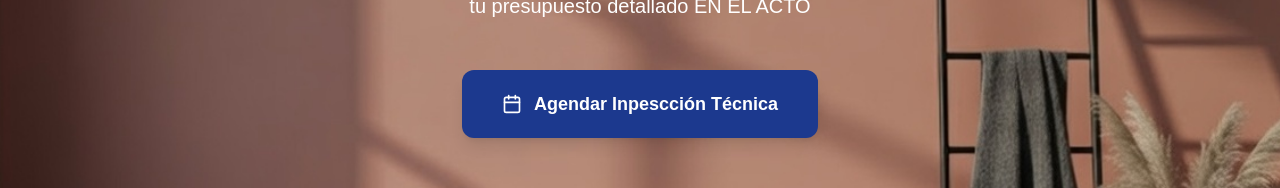
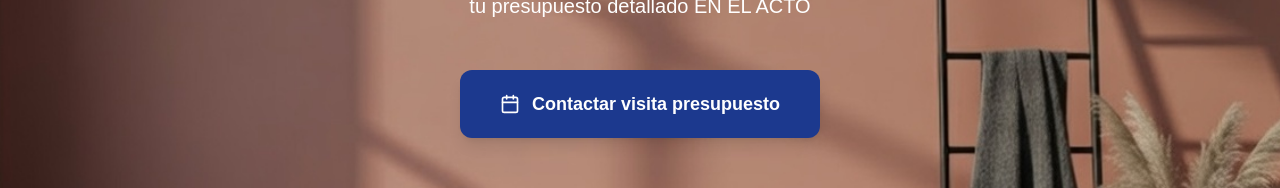
Before and after one commit to Lucas-aquiles/pinturas, a Next.js app: page / in a window 1280 px wide. Shown: the part 355-543 px from the top of the page. Built offline with nearby package versions, Linux system fonts and the light colour scheme.

Commit message:
changes obra lista

```diff
--- a/src/app/HomeClient.tsx
+++ b/src/app/HomeClient.tsx
@@ -116,7 +116,7 @@ export default function HomeClient() {
               className="inline-flex items-center gap-3 bg-blue-900 hover:bg-blue-600 text-white font-semibold px-10 py-5 rounded-xl transition-all shadow-lg text-lg w-full sm:w-auto justify-center"
             >
               <Calendar className="w-5 h-5" />
-              Agendar Inpescción Técnica
+              Contactar visita presupuesto
             </a>
           </div>
 
@@ -399,7 +399,7 @@ export default function HomeClient() {
               className="inline-flex items-center gap-3 bg-blue-900 hover:bg-blue-700 text-white font-semibold px-10 py-5 rounded-xl transition-all shadow-lg text-lg w-full sm:w-auto justify-center"
             >
               <MessageCircle className="w-6 h-6" />
-              Contactar por WhatsApp
+              Contactar visita presupuesto
             </a>
           </div>
         </div>
```
